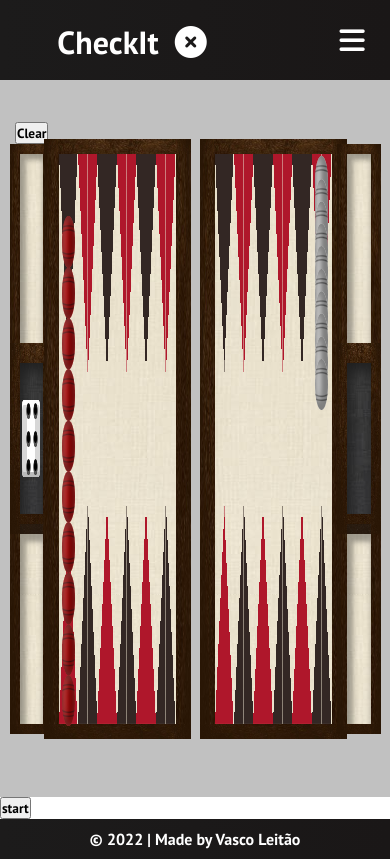
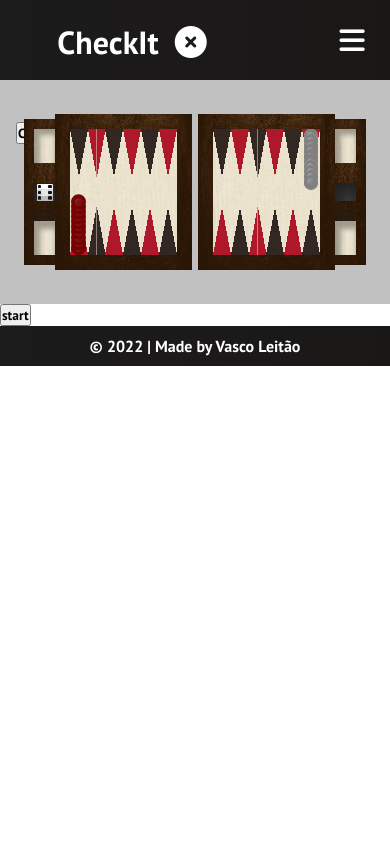
Before and after one commit to CodeCaco/CheckIt, a React (Create React App) app in the folder backgammon-webapp/: page /play in a window 390 px wide. Both pictures are taken after a click on the button "start". Built offline with nearby package versions, Linux system fonts and the light colour scheme.

Commit message:
Fix System Responsivness
Fixed the boards overall responsivness by transitioning from flex to
grid and using aspect ratio. Applied this to every component (board,
triangles, checkers, die).
In addition, added the animation for available moves to make it more
pleasing to the user to see.

```diff
--- a/backgammon-webapp/src/components/board/Board.css
+++ b/backgammon-webapp/src/components/board/Board.css
@@ -1,8 +1,6 @@
 .board {
-    height: 75vh;
-    width: 100%;
-    padding-right: 15px;
-    padding-left: 15px;
+    width: calc(100% - 2rem);
+    aspect-ratio: 64 / 25;
     margin: auto;
     position: relative;
 }
--- a/backgammon-webapp/src/components/board/Board.js
+++ b/backgammon-webapp/src/components/board/Board.js
@@ -1,4 +1,4 @@
-import React, {useEffect} from 'react'
+import React from 'react'
 import './Board.css'
 import {Triangle} from './Triangle';
 import {CheckerBox} from './outside/CheckerBox'
@@ -14,39 +14,15 @@ const handleCheckers = (player, number, movable) => {
 
     for(let i = 0; i < iterations; i++) {
         if (i === iterations - 1 && movable) {
-            checkers.push(<Checkers movable={movable} color={hue}/>)
+            checkers.push(<Checkers style={{"--start": i + 1}} movable={movable} color={hue}/>)
         } else {
-            checkers.push(<Checkers color={hue}/>)
+            checkers.push(<Checkers style={{"--start": i + 1}} color={hue}/>)
         }
     }
     return checkers;
 }
 
 const Board = (props) => {
-    useEffect(() => {
-        try{
-            const checkerColumn = document.getElementsByClassName("checkers-column");
-            for (var i = 0; i < checkerColumn.length; i++) {
-                var columnCheckers = checkerColumn[i].getElementsByClassName("checker-format"),
-                    scrollHeight = checkerColumn[i].scrollHeight,
-                    divHeight = checkerColumn[i].clientHeight,
-                    offset = (scrollHeight - divHeight) / (columnCheckers.length - 1);
-                if (columnCheckers.length > 4) {
-                    for (var j = 1; j < columnCheckers.length; j++) {
-                        if (checkerColumn[i].parentNode.children[0].className.includes("tri--up")){
-                        columnCheckers[j].style.transform = "translateY(+" + offset * j + "px)";
-                        columnCheckers[j].style.zIndex = columnCheckers.length + j
-                        } else {
-                        columnCheckers[j].style.transform = "translateY(-" + offset * j + "px)";
-                        }
-                    }
-                }
-            }
-        } catch (e) {
-            console.log(e)
-        }
-      }, [props.state.start]);
-
     var leftDice = ""
     var rightDice = ""
     var middleLeftDice = []
--- a/backgammon-webapp/src/components/board/Triangle.css
+++ b/backgammon-webapp/src/components/board/Triangle.css
@@ -4,14 +4,15 @@
 }
 
 .checkers-column {
-    display: flex;
-    flex-direction: column;
+    display: grid;
+    grid-template-rows: repeat(11, 1fr);
     width: 100%;
     height: 100%;
 }
 
 .region-down .checkers-column {
-    flex-direction: column-reverse;
+    pointer-events: none;
+    transform: scaleY(-1);
 }
 
 .click {
--- a/backgammon-webapp/src/components/board/Triangle.js
+++ b/backgammon-webapp/src/components/board/Triangle.js
@@ -20,7 +20,7 @@ export const Triangle = (props) => {
         <>
             <div className={`tri-column ${[checkMovable]}`} onClick={checkMovableOnClick}>
                 <div className={`tri ${checkTriangleStyle} ${checkTriangleOrientation} ${[checkReceivable]}`} onClick={checkReceivableOnClick}></div>
-                <div className={`checkers-column`}>
+                <div className={`checkers-column ${props.pip.checkers > 3 ? "" : "double-span"}`}>
                     {props.children}
                 </div>
             </div>
--- a/backgammon-webapp/src/components/board/outside/dice/Dice.css
+++ b/backgammon-webapp/src/components/board/outside/dice/Dice.css
@@ -1,14 +1,19 @@
 .btn-dice {
-    background-color:  rgb(255, 255, 255);
-    width: 100%;
-    height: 100%;
-    border-radius: 10%;
-    display: flex;
-    box-shadow:
-        inset 0 5px white,
-        inset 0 -5px #bbb,
-        inset 5px 0 #d7d7d7,
-        inset -5px 0 #d7d7d7;
+    display: grid;
+	grid-template-areas:
+		"a . c"
+		"e g f"
+		"d . b";
+
+	flex: 0 0 auto;
+	width: 100%;
+	height: 100%;
+    margin: 1%;
+	padding: 1%;
+	background-color: #e7e7e7;
+	box-shadow: inset 0 5px white, inset 0 -5px #bbb, inset 5px 0 #d7d7d7,
+		inset -5px 0 #d7d7d7;
+	border-radius: 10%;
 }
 
 .btn-dice .clickable {
@@ -20,112 +25,32 @@
 }
 
 .btn-dot {
-    position: relative;
     display: block;
-    width: 23%;
-    height: 23%;
-    border-radius: 50%;
-    background-color:rgb(0, 0, 0);
-    margin: 5px;
-    box-shadow: inset 0 3px #111, inset 0 -3px #555;
+	align-self: center;
+	justify-self: center;
+	width: 65%;
+	aspect-ratio: 1;
+	border-radius: 50%;
+	background-color: #333;
+	box-shadow: inset 0 3px #111, inset 0 -3px #555;
 }
 
-.one {
-    justify-content: center;
-    align-items: center;
+.btn-dot:nth-child(2) {
+	grid-area: b;
+}
+.btn-dot:nth-child(3) {
+	grid-area: c;
+}
+.btn-dot:nth-child(4) {
+	grid-area: d;
+}
+.btn-dot:nth-child(5) {
+	grid-area: e;
+}
+.btn-dot:nth-child(6) {
+	grid-area: f;
 }
 
-.one .btn-dot {
-    align-self: center;
+.btn-dot:nth-child(odd):last-child {
+	grid-area: g;
 }
-
-.two {
-    justify-content: space-between;
-}
-
-.two .btn-dot:nth-of-type(2) {
-    align-self: flex-end;
-}
-
-.three {
-    justify-content: space-between;
-}
-
-.three .btn-dot:nth-of-type(2) {
-    align-self: center;
-}
-
-.three .btn-dot:nth-of-type(3) {
-    align-self: flex-end;
-}
-
-.four {
-    display: flex;
-}
-
-.four .btn-dot {
-    width: 30%;
-    height: 15%;
-    scale: 130%;
-}
-
-.four .dice-column {
-    display: flex;
-    justify-content: space-between;
-    flex-direction: column;
-    width: 100%;
-    height: 100%;
-}
-
-.four .dice-column:nth-of-type(2) {
-    align-items: flex-end;
-}
-
-.five {
-    display: flex;
-}
-
-.five .btn-dot {
-    width: 35%;
-    height: 15%;
-    scale: 165%;
-}
-
-.five .dice-column {
-    display: flex;
-    justify-content: space-between;
-    flex-direction: column;
-    width: 100%;
-    height: 100%;
-}
-
-.five .dice-column:nth-of-type(2) {
-    justify-content: center;
-    align-items: center;
-}
-
-.five .dice-column:nth-of-type(3) {
-    align-items: flex-end;
-}
-
-.six {
-    display: flex;
-}
-
-.six .btn-dot {
-    width: 30%;
-    height: 15%;
-    scale: 130%;
-}
-
-.six .dice-column {
-    display: flex;
-    justify-content: space-between;
-    flex-direction: column;
-    width: 100%;
-    height: 100%;
-}
-
-.six .dice-column:nth-of-type(2) {
-    align-items: flex-end;
-}
--- a/backgammon-webapp/src/components/board/outside/dice/Dice.js
+++ b/backgammon-webapp/src/components/board/outside/dice/Dice.js
@@ -31,14 +31,10 @@ const three = (props) => {
 const four = (props) => {
     return (
         <div className={`btn-dice ${props} four`}>
-            <div className="dice-column">
             <span className="btn-dot"></span>
             <span className="btn-dot"></span>
-            </div>
-            <div className="dice-column">
             <span className="btn-dot"></span>
             <span className="btn-dot"></span>
-            </div>
         </div>
     )
 }
@@ -46,17 +42,11 @@ const four = (props) => {
 const five = (props) => {
     return (
         <div className={`btn-dice ${props} five`}>
-            <div className="dice-column">
             <span className="btn-dot"></span>
             <span className="btn-dot"></span>
-            </div>
-            <div className="dice-column">
-                <span className="btn-dot"></span>
-            </div>
-            <div className="dice-column">
             <span className="btn-dot"></span>
             <span className="btn-dot"></span>
-            </div>
+            <span className="btn-dot"></span>
         </div>
     )
 }
@@ -64,16 +54,12 @@ const five = (props) => {
 const six = (props) => {
     return (
         <div className={`btn-dice ${props} six`}>
-            <div className="dice-column">
             <span className="btn-dot"></span>
             <span className="btn-dot"></span>
             <span className="btn-dot"></span>
-            </div>
-            <div className="dice-column">
             <span className="btn-dot"></span>
             <span className="btn-dot"></span>
             <span className="btn-dot"></span>
-            </div>
         </div>
     )
 }
--- a/backgammon-webapp/src/components/pages/Play.js
+++ b/backgammon-webapp/src/components/pages/Play.js
@@ -6,7 +6,6 @@ class Play extends Component {
   state = {
     dice: [],
     player1: true,
-    start: true,
     p1FirstChecker: 12,
     p2FirstChecker: 11,
     moving: false,
@@ -250,7 +249,6 @@ class Play extends Component {
     pips[11] = {player: 2, checkers: 10}
 
     this.setState({
-      start: false,
       pips: pips
     })
   }
--- a/backgammon-webapp/src/components/pieces/Checkers.css
+++ b/backgammon-webapp/src/components/pieces/Checkers.css
@@ -1,28 +1,81 @@
   .checker-format {
-    background: radial-gradient(circle, var(--color) 0%, var(--color) 40%, var(--rings) 45%, var(--color) 50%, var(--color) 55%, var(--rings) 60%, var(--color) 65%, var(--color) 100%);
+    position: relative;
+    background: var(--checker);
     box-shadow: -3px -3px 5px 5px rgba(0, 0, 0, 0.5) inset, 2px 2px 5px 3px rgba(255, 255, 255, 0.3) inset;
-    position: relative;
-    width: 65%;
-    height: 20%;
+    width: 75%;
+    aspect-ratio: 1;
     top: 1%;
     margin: 0px auto;
     border-radius: 50%;
     pointer-events: none;
     flex: 0 0 20%;
     z-index: 11;
+    grid-row: var(--start) / span 2;
+    grid-column: 1 / -1;
   }
 
+  .checker-format::before {
+    content: '';
+    position: absolute;
+    inset: 20.5%;
+    border-radius: 100vmax;
+    outline: 2px solid var(--rings);
+  }
+
+  .checker-format::after {
+    content: '';
+    position: absolute;
+    inset: 10.5%;
+    border-radius: 100vmax;
+    outline: 2px solid var(--rings);
+  }
+
+  .double-span .checker-format {
+    grid-row-start: calc(2 * var(--start) - 1);
+  }
+
+  .region-down .checker-format {
+    transform: scaleY(-1);
+  }
+
+
   .checker-red {
-    --color: #e80000;
-    --rings: rgb(121, 1, 1);
+    --checker: #e80000;
+    --rings: rgb(121,1,1);
   }
 
   .checker-white {
-    --color: white;
+    --checker: white;
     --rings: grey;
   }
 
   .movable {
-    --color: rgb(0, 182, 0);
-    --rings: rgb(0, 125, 0);
+    animation-name: pulsating1;
+    animation-duration: 2s;
+    animation-iteration-count: infinite;
   }
+
+  .movable::before {
+    animation-name: pulsating2;
+    animation-duration: 2s;
+    animation-iteration-count: infinite;
+  }
+
+  .movable::after {
+    animation-name: pulsating2;
+    animation-duration: 2s;
+    animation-iteration-count: infinite;
+  }
+
+
+  @keyframes pulsating1 {
+    50% {
+      background: rgb(0,182,0);
+    }
+  }
+
+  @keyframes pulsating2 {
+    50% {
+      outline: 2px solid rgb(0, 125, 0);
+    }
+  }
--- a/backgammon-webapp/src/components/pieces/Checkers.js
+++ b/backgammon-webapp/src/components/pieces/Checkers.js
@@ -11,7 +11,7 @@ export const Checkers = (props) => {
 
     return (
         <>
-            <div className={`checker-format ${[checkCheckerCOLOR]} ${[checkMovable]}`}></div>
+            <div style={props.style} className={`checker-format ${[checkCheckerCOLOR]} ${[checkMovable]}`}></div>
         </>
     )
 };
```
Lines whose indentation alone changed are shown as unchanged.
